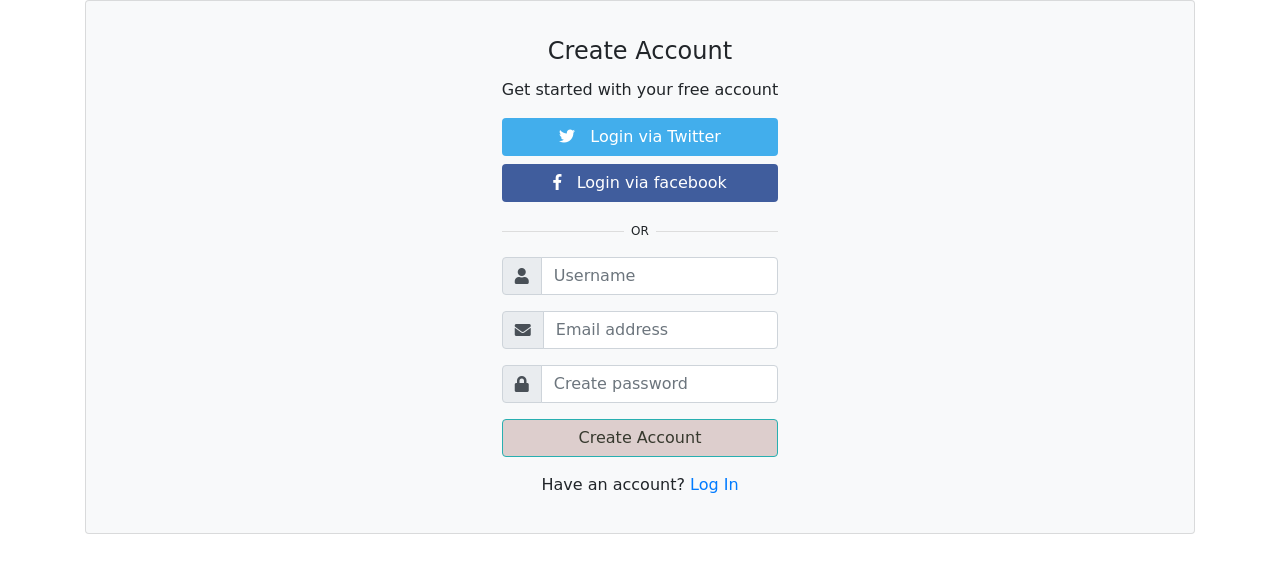
After one commit to leomellbergholm/akademigastrologi, a Python web app: template Akademi Gastrologi Hemsida/template/register.html in a window 1280 px wide. The commit adds this page. Shown: the top 573 px of the page. Run offline with Jinja, Linux system fonts and the light colour scheme; the template is opened without the code that fills it, so the values that code supplies are empty; some libraries are stand-ins or nearby versions.

Commit message:
Register-form

```diff
--- a/Akademi Gastrologi Hemsida/static/style.css
+++ b/Akademi Gastrologi Hemsida/static/style.css
@@ -35,3 +35,36 @@ button:focus {
 .btn-outline-secondary{
     background-color: #ddcecd;
 }
+
+/* Register CSS */
+
+.divider-text {
+    position: relative;
+    text-align: center;
+    margin-top: 15px;
+    margin-bottom: 15px;
+}
+.divider-text span {
+    padding: 7px;
+    font-size: 12px;
+    position: relative;
+    z-index: 2;
+}
+.divider-text:after {
+    content: "";
+    position: absolute;
+    width: 100%;
+    border-bottom: 1px solid #ddd;
+    top: 55%;
+    left: 0;
+    z-index: 1;
+}
+
+.btn-facebook {
+    background-color: #405D9D;
+    color: #fff;
+}
+.btn-twitter {
+    background-color: #42AEEC;
+    color: #fff;
+}
--- a/Akademi Gastrologi Hemsida/template/index.html
+++ b/Akademi Gastrologi Hemsida/template/index.html
@@ -90,7 +90,7 @@
                <hr>
                <p>Lorem ipsum dolor sit amet, consectetur adipisicing elit. A deserunt neque tempore recusandae animi soluta quasi? Asperiores rem dolore eaque vel, porro, soluta unde debitis aliquam laboriosam. Repellat explicabo, maiores!</p>
                <p>Lorem ipsum dolor sit amet, consectetur adipisicing elit. Omnis optio neque consectetur consequatur magni in nisi, natus beatae quidem quam odit commodi ducimus totam eum, alias, adipisci nesciunt voluptate. Voluptatum.</p>
-               <a class="btn btn-primary btn-lg" href="#">Registrera dig här! &raquo;</a>
+               <a class="btn btn-primary btn-lg" href="register.html">Registrera dig här! &raquo;</a>
             </div>
             <div class="col-md-4 mb-5">
                <h2>Contact Us</h2>
--- /dev/null
+++ b/Akademi Gastrologi Hemsida/template/register.html
@@ -0,0 +1,58 @@
+<!doctype html>
+<html lang="se">
+
+<head>
+<link href="//maxcdn.bootstrapcdn.com/bootstrap/4.0.0/css/bootstrap.min.css" rel="stylesheet" id="bootstrap-css">
+<script src="//maxcdn.bootstrapcdn.com/bootstrap/4.0.0/js/bootstrap.min.js"></script>
+<script src="//cdnjs.cloudflare.com/ajax/libs/jquery/3.2.1/jquery.min.js"></script>
+<link rel="stylesheet" href="https://use.fontawesome.com/releases/v5.0.8/css/all.css">
+<link rel="stylesheet" href="/static/style.css">
+</head>
+
+<body>
+<div class="container">
+
+<div class="card bg-light">
+<article class="card-body mx-auto" style="max-width: 400px;">
+	<h4 class="card-title mt-3 text-center">Create Account</h4>
+	<p class="text-center">Get started with your free account</p>
+	<p>
+		<a href="" class="btn btn-block btn-twitter"> <i class="fab fa-twitter"></i>   Login via Twitter</a>
+		<a href="" class="btn btn-block btn-facebook"> <i class="fab fa-facebook-f"></i>   Login via facebook</a>
+	</p>
+	<p class="divider-text">
+        <span class="bg-light">OR</span>
+    </p>
+	<form>
+	<div class="form-group input-group">
+		<div class="input-group-prepend">
+		    <span class="input-group-text"> <i class="fa fa-user"></i> </span>
+		 </div>
+        <input name="" class="form-control" placeholder="Username" type="text" required>
+    </div> <!-- form-group// -->
+    <div class="form-group input-group">
+    	<div class="input-group-prepend">
+		    <span class="input-group-text"> <i class="fa fa-envelope"></i> </span>
+		 </div>
+        <input name="" class="form-control" placeholder="Email address" type="email" required>
+    </div> <!-- form-group// -->
+
+    <div class="form-group input-group">
+    	<div class="input-group-prepend">
+		    <span class="input-group-text"> <i class="fa fa-lock"></i> </span>
+		</div>
+        <input class="form-control" placeholder="Create password" type="password" required>
+    </div> <!-- form-group// -->
+
+    <div class="form-group">
+        <button type="submit" method="POST" class="btn btn-primary btn-block"> Create Account  </button>
+    </div> <!-- form-group// -->
+    <p class="text-center">Have an account? <a href="index.html">Log In</a> </p>
+</form>
+</article>
+</div> <!-- card.// -->
+
+</div>
+<!--container end.//-->
+</body>
+</html>
```
